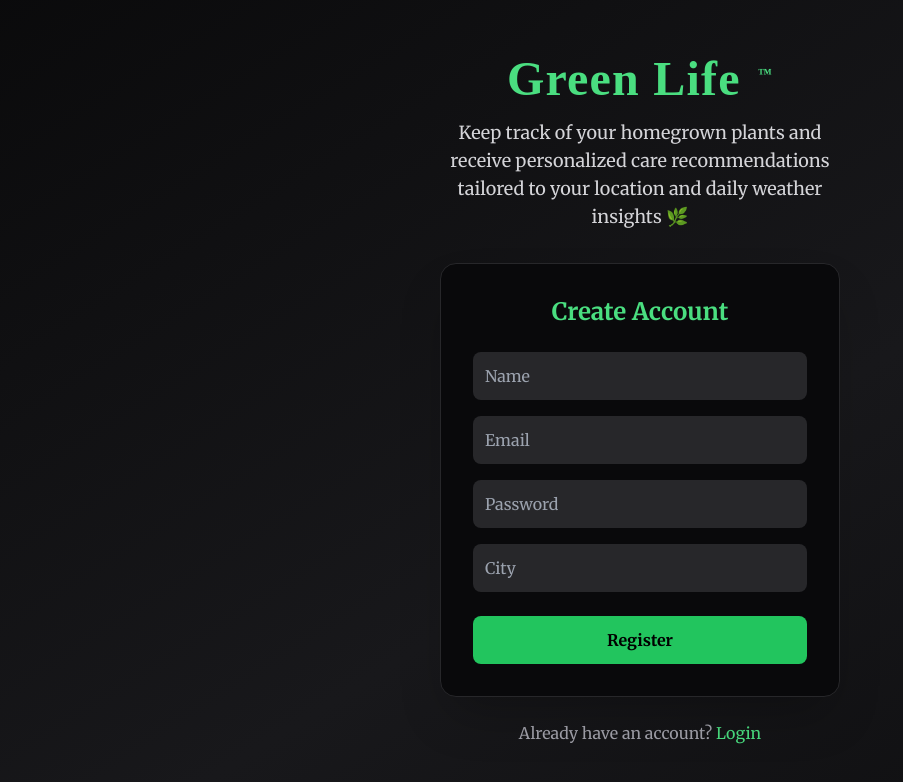
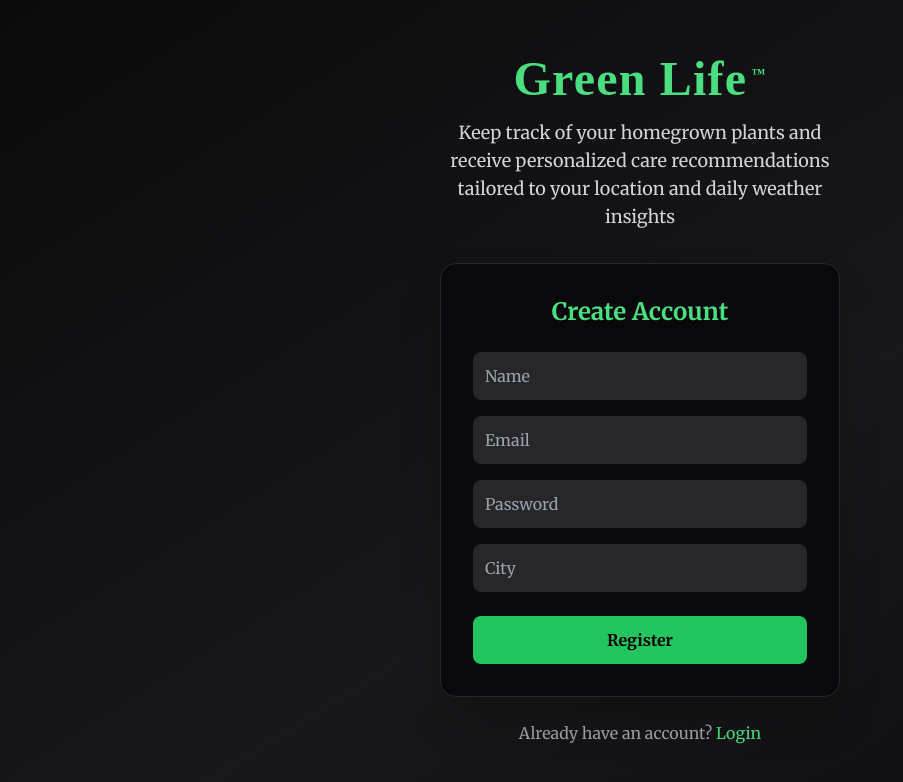
Before and after one commit to Debam06/green-life-frontend, a React (Vite) app: page /register in a window 1280 px wide. Shown: the top 782 px of the page, without its empty margins (0-903 px from the left). Built offline with nearby package versions, Linux system fonts and the light colour scheme.

Commit message:
Enhanced register 2

```diff
--- a/src/pages/Register.jsx
+++ b/src/pages/Register.jsx
@@ -38,13 +38,13 @@ export default function Register() {
           className="text-5xl font-bold text-green-400 mb-4 tracking-wide"
           style={{ fontFamily: "Bell MT, serif" }}
         >
-          Green Life <span className="text-sm align-super ml-1">™</span>
+          Green Life<span className="text-sm align-super ml-1">™</span>
         </h1>
 
         {/* Refined tagline */}
         <p className="text-zinc-300 text-lg mb-8">
           Keep track of your homegrown plants and receive personalized care
-          recommendations tailored to your location and daily weather insights 🌿
+          recommendations tailored to your location and daily weather insights
         </p>
 
         {/* Register form */}
```
